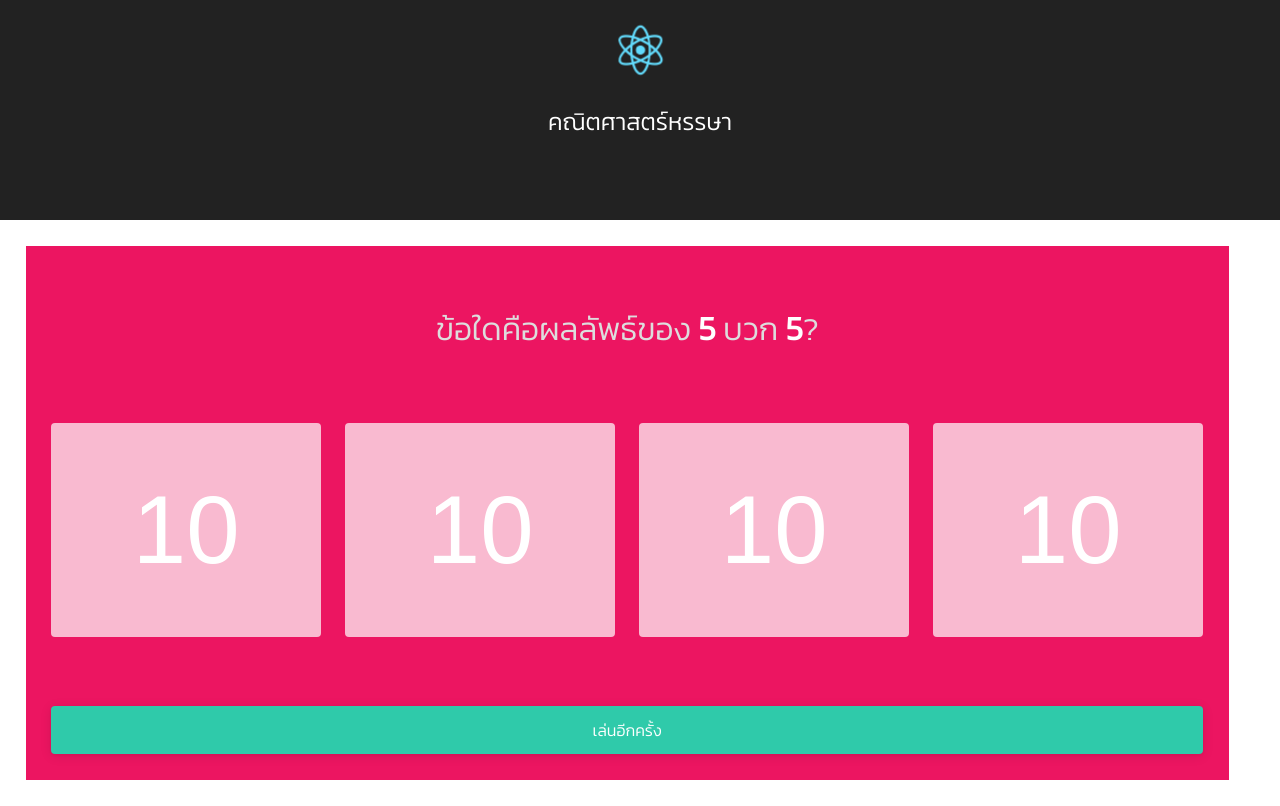
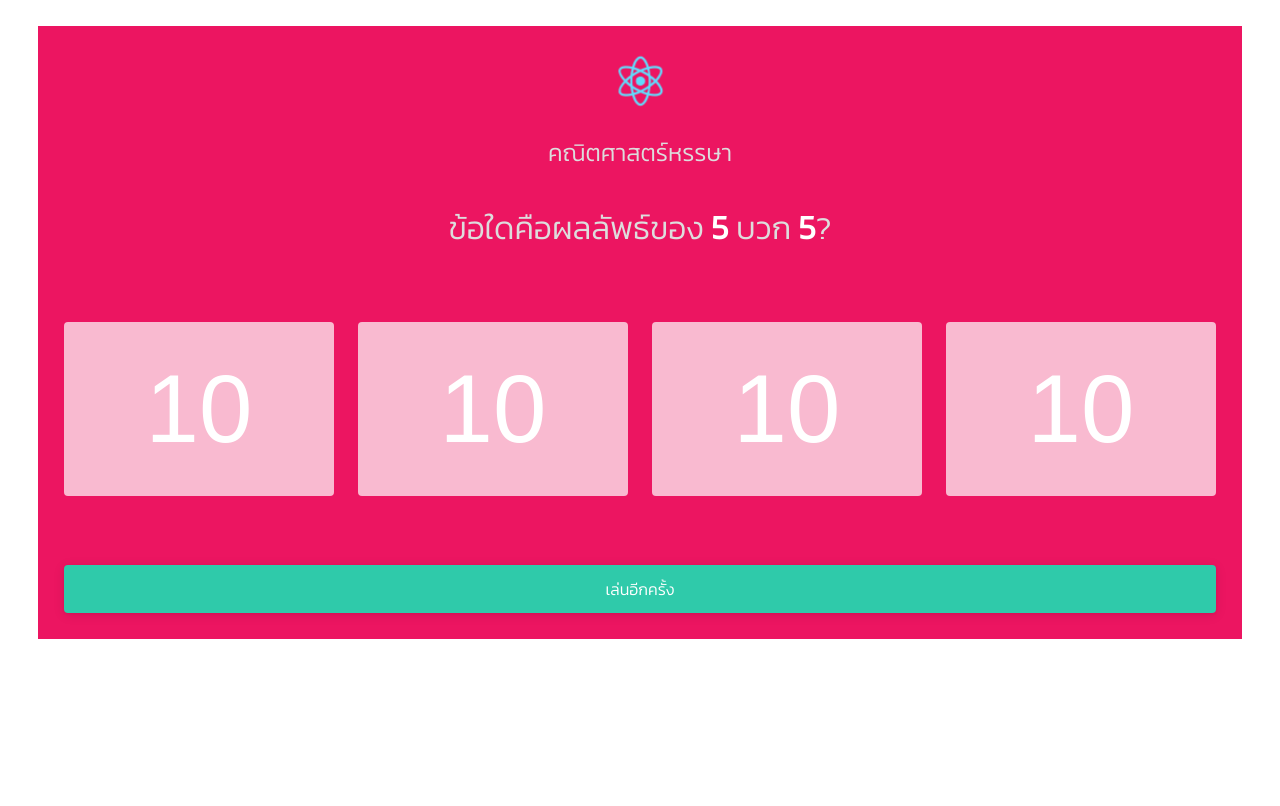
Before and after one commit to niawjunior/ProjectGame-With-Reactjs, a React (Create React App) app: page / in a window 1280 px wide. Built offline with nearby package versions, Linux system fonts and the light colour scheme.

Commit message:
Edit header

```diff
--- a/src/App.css
+++ b/src/App.css
@@ -39,12 +39,7 @@ span,p,a,td,th,body,h1,h2,h3,h4,h5,h6{
   height: 60px;
 }
 
-.App-header {
-  background-color: #222;
-  height: 180px;
-  padding: 20px;
-  color: white;
-}
+
 
 .App-intro {
   font-size: large;
@@ -87,7 +82,7 @@ span,p,a,td,th,body,h1,h2,h3,h4,h5,h6{
 
 .field-block {
   display: flex;
-  min-height: 160px;
+  min-height: 120px;
   padding: 10%;
   flex-direction: row;
   justify-content: center;
--- a/src/App.js
+++ b/src/App.js
@@ -6,12 +6,7 @@ class App extends Component {
   render() {
     return (
       <div className="App">
-        <div className="App-header">
-          <img src={logo} className="App-logo" alt="logo" />
-          <h2>คณิตศาสตร์หรรษา</h2>
-        </div>
-        <p className="App-intro">
-        </p>
+
        <Quiz/>
       </div>
 
--- a/src/Quiz.js
+++ b/src/Quiz.js
@@ -1,5 +1,7 @@
 import React, {Component} from 'react';
 import QuizOptions from'./QuizOptions';
+import logo from './logo.svg';
+import './App.css';
 class Quiz extends Component{
 
     constructor(props){
@@ -28,7 +30,10 @@ class Quiz extends Component{
     }
     render(){
         return(
+            <center>
             <div className="quiz">
+                          <img src={logo} className="App-logo" alt="logo" />
+          <h2>คณิตศาสตร์หรรษา</h2>
                 <div className="quiz-content">
                     <p className="question">ข้อใดคือผลลัพธ์ของ <span className="text-info">5</span> บวก <span className="text-info">5</span>?</p>
                     {this.renderOptions()}
@@ -37,6 +42,7 @@ class Quiz extends Component{
                     <a className="button">เล่นอีกครั้ง</a>
                 </div>
             </div>
+            </center>
         );
     }
 }
```
